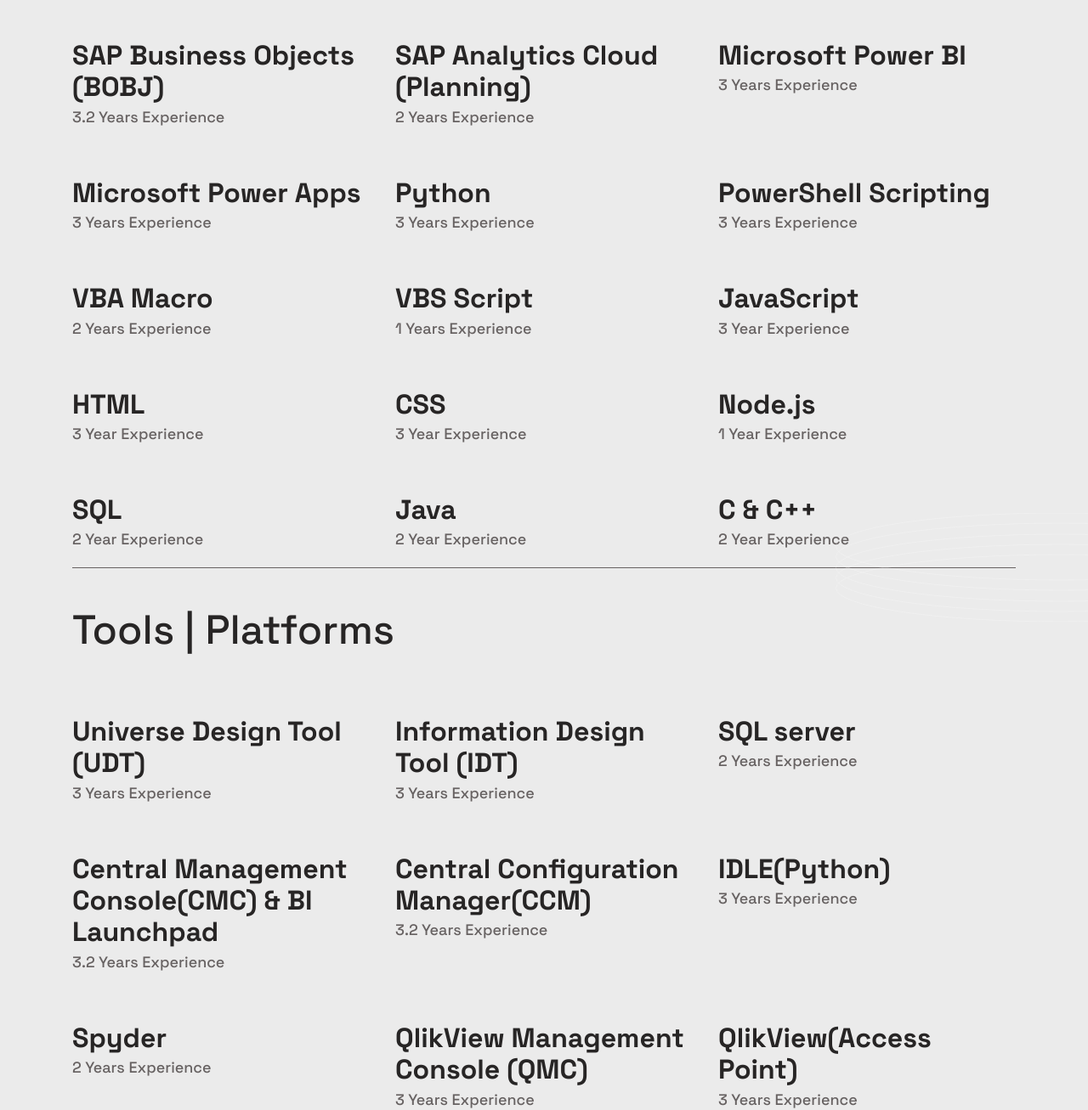
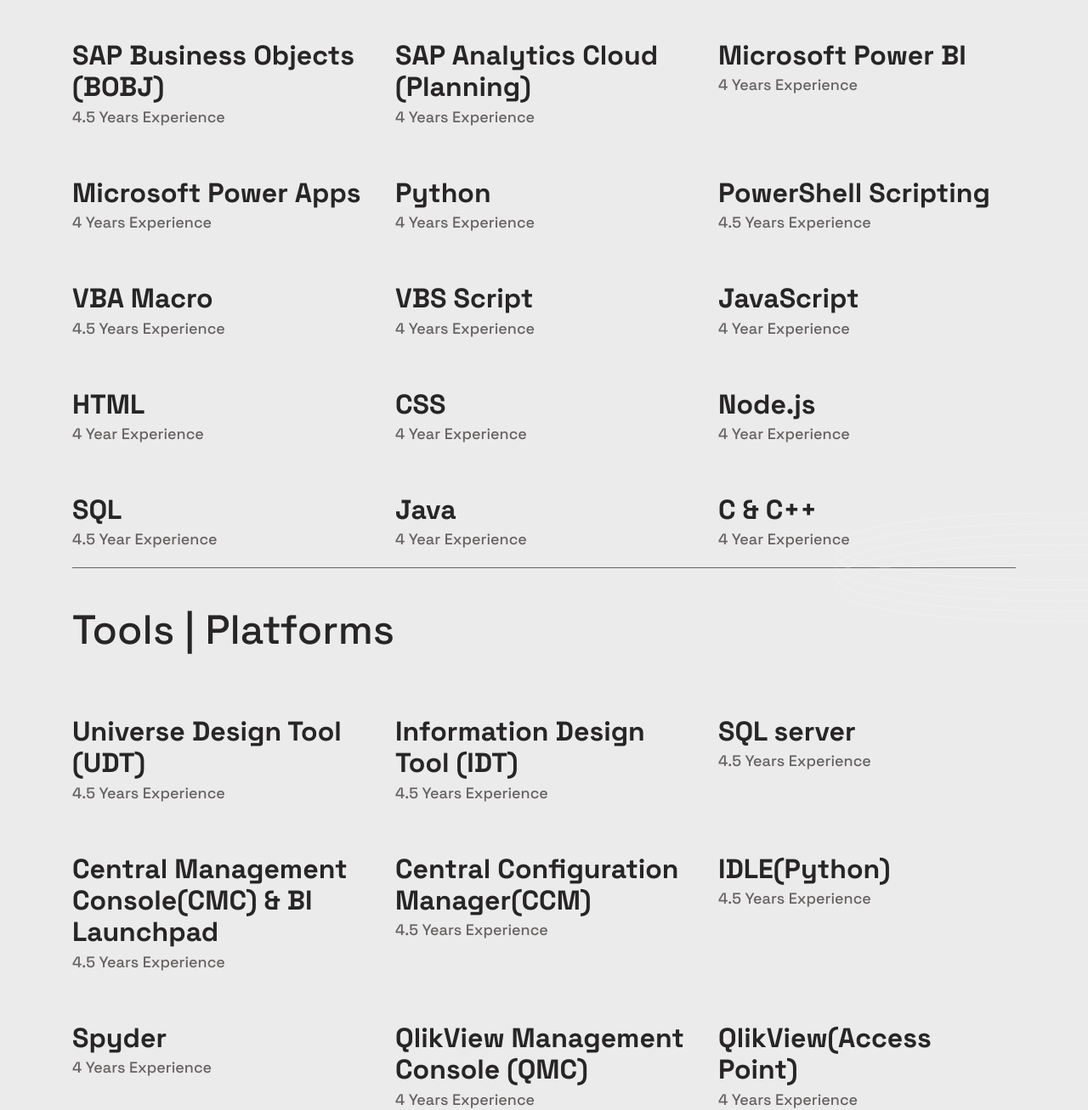
Before and after one commit to Mahalingam-G/Mahalingam-G.github.io, a plain HTML site: page index.html in a window 1280 px wide. Shown: the part 1420-2727 px from the top of the page at 85% size. Drawn offline with nearby package versions, Linux system fonts and the light colour scheme.

Commit message:
Update index.html

```diff
--- a/index.html
+++ b/index.html
@@ -132,63 +132,63 @@
             <div class="skills__wrapper">
                 <div class="skills__item">
                     <h3 class="skills__title">SAP Business Objects (BOBJ)</h3>
-                    <p class="skills__description">3.2 Years Experience</p>
+                    <p class="skills__description">4.5 Years Experience</p>
                 </div>
                 <div class="skills__item">
                     <h3 class="skills__title">SAP Analytics Cloud (Planning)</h3>
-                    <p class="skills__description">2 Years Experience</p>
+                    <p class="skills__description">4 Years Experience</p>
                 </div>
                 <div class="skills__item">
                     <h3 class="skills__title">Microsoft Power BI</h3>
-                    <p class="skills__description">3 Years Experience</p>
+                    <p class="skills__description">4 Years Experience</p>
                 </div>
                 <div class="skills__item">
                     <h3 class="skills__title">Microsoft Power Apps</h3>
-                    <p class="skills__description">3 Years Experience</p>
+                    <p class="skills__description">4 Years Experience</p>
                 </div>
                 <div class="skills__item">
                     <h3 class="skills__title">Python</h3>
-                    <p class="skills__description">3 Years Experience</p>
+                    <p class="skills__description">4 Years Experience</p>
                 </div>
                 <div class="skills__item">
                     <h3 class="skills__title">PowerShell Scripting</h3>
-                    <p class="skills__description">3 Years Experience</p>
+                    <p class="skills__description">4.5 Years Experience</p>
                 </div>
                 <div class="skills__item">
                     <h3 class="skills__title">VBA Macro</h3>
-                    <p class="skills__description">2 Years Experience</p>
+                    <p class="skills__description">4.5 Years Experience</p>
                 </div>
                 <div class="skills__item">
                     <h3 class="skills__title">VBS Script</h3>
-                    <p class="skills__description">1 Years Experience</p>
+                    <p class="skills__description">4 Years Experience</p>
                 </div>
                 <div class="skills__item">
                     <h3 class="skills__title">JavaScript</h3>
-                    <p class="skills__description">3 Year Experience</p>
+                    <p class="skills__description">4 Year Experience</p>
                 </div>
                 <div class="skills__item">
                     <h3 class="skills__title">HTML</h3>
-                    <p class="skills__description">3 Year Experience</p>
+                    <p class="skills__description">4 Year Experience</p>
                 </div>
                 <div class="skills__item">
                     <h3 class="skills__title">CSS</h3>
-                    <p class="skills__description">3 Year Experience</p>
+                    <p class="skills__description">4 Year Experience</p>
                 </div>
                 <div class="skills__item">
                     <h3 class="skills__title">Node.js</h3>
-                    <p class="skills__description">1 Year Experience</p>
+                    <p class="skills__description">4 Year Experience</p>
                 </div>
                 <div class="skills__item">
                     <h3 class="skills__title">SQL</h3>
-                    <p class="skills__description">2 Year Experience</p>
+                    <p class="skills__description">4.5 Year Experience</p>
                 </div>
                 <div class="skills__item">
                     <h3 class="skills__title">Java</h3>
-                    <p class="skills__description">2 Year Experience</p>
+                    <p class="skills__description">4 Year Experience</p>
                 </div>
                 <div class="skills__item">
                     <h3 class="skills__title">C & C++</h3>
-                    <p class="skills__description">2 Year Experience</p>
+                    <p class="skills__description">4 Year Experience</p>
                 </div>
             </div>
             <img class="skills__rings"
@@ -202,43 +202,43 @@
             <div class="skills__wrapper">
                 <div class="skills__item">
                     <h3 class="skills__title">Universe Design Tool (UDT)</h3>
-                    <p class="skills__description">3 Years Experience</p>
+                    <p class="skills__description">4.5 Years Experience</p>
                 </div>
                 <div class="skills__item">
                     <h3 class="skills__title">Information Design Tool (IDT)</h3>
-                    <p class="skills__description">3 Years Experience</p>
+                    <p class="skills__description">4.5 Years Experience</p>
                 </div>
                 <div class="skills__item">
                     <h3 class="skills__title">SQL server</h3>
-                    <p class="skills__description">2 Years Experience</p>
+                    <p class="skills__description">4.5 Years Experience</p>
                 </div>
                 <div class="skills__item">
                     <h3 class="skills__title">Central Management Console(CMC) & BI Launchpad</h3>
-                    <p class="skills__description">3.2 Years Experience</p>
+                    <p class="skills__description">4.5 Years Experience</p>
                 </div>
                 <div class="skills__item">
                     <h3 class="skills__title">Central Configuration Manager(CCM)</h3>
-                    <p class="skills__description">3.2 Years Experience</p>
+                    <p class="skills__description">4.5 Years Experience</p>
                 </div>
                 <div class="skills__item">
                     <h3 class="skills__title">IDLE(Python)</h3>
-                    <p class="skills__description">3 Years Experience</p>
+                    <p class="skills__description">4.5 Years Experience</p>
                 </div>
                 <div class="skills__item">
                     <h3 class="skills__title">Spyder</h3>
-                    <p class="skills__description">2 Years Experience</p>
+                    <p class="skills__description">4 Years Experience</p>
                 </div>
                 <div class="skills__item">
                     <h3 class="skills__title">QlikView Management Console (QMC)</h3>
-                    <p class="skills__description">3 Years Experience</p>
+                    <p class="skills__description">4 Years Experience</p>
                 </div>
                 <div class="skills__item">
                     <h3 class="skills__title">QlikView(Access Point)</h3>
-                    <p class="skills__description">3 Years Experience</p>
+                    <p class="skills__description">4 Years Experience</p>
                 </div>
                 <div class="skills__item">
                     <h3 class="skills__title">SAP Analytics Cloud</h3>
-                    <p class="skills__description">2 Years Experience</p>
+                    <p class="skills__description">4.2 Years Experience</p>
                 </div>
             </div>
             <img class="skills__rings"
```
